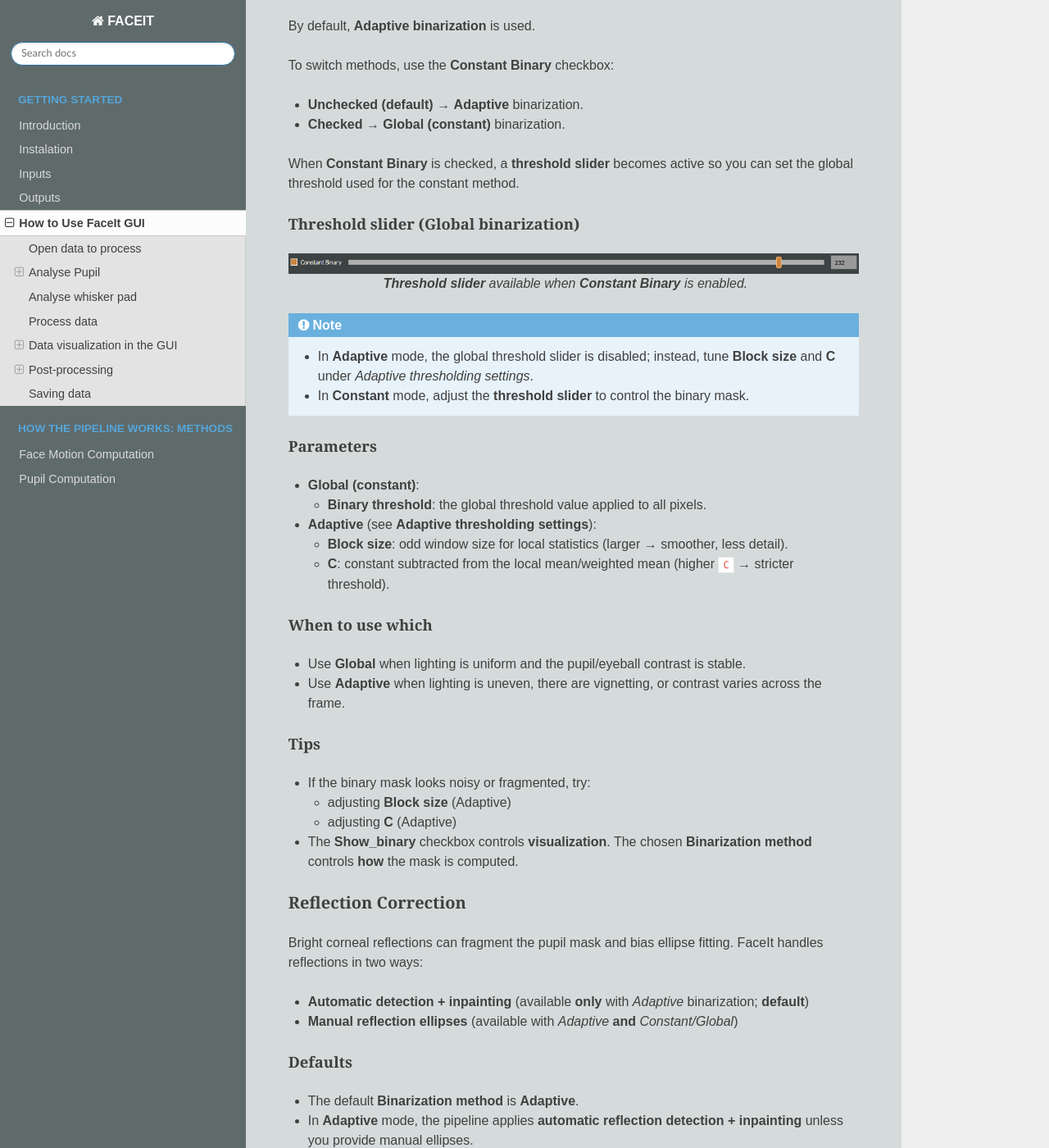
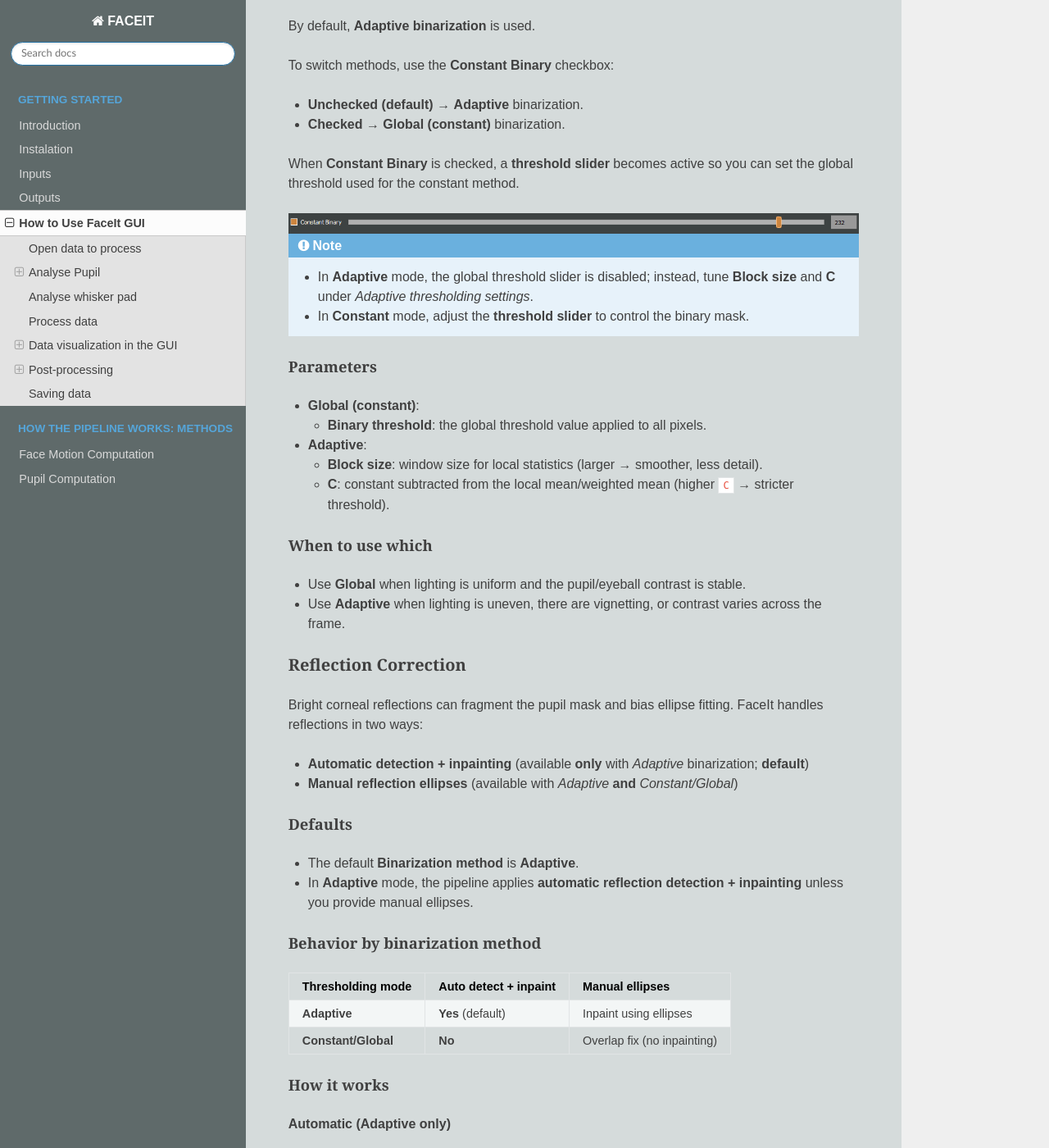
Before and after one commit to Bacci-Lab/FaceIt, a Sphinx documentation site: the page built from docs/source/Using_GUI.rst, in a window 1280 px wide and 1400 px high, scrolled down 1914 px. Shown: the whole window at 82% size. Built offline with Sphinx 7.4.7 and the Read the Docs theme 3.1.0, drawn with Linux system fonts in a browser that asks for light colours; some of the changed text lies outside the part shown.

Commit message:
update doc

```diff
--- a/docs/source/Using_GUI.rst
+++ b/docs/source/Using_GUI.rst
@@ -106,15 +106,11 @@
 global threshold used for the constant method.
 
 
-Threshold slider (Global binarization)
-~~~~~~~~~~~~~~~~~~~~~~~~~~~~~~~~~~~~~~
-
 .. figure:: _static/threshold_slider.png
    :alt: Threshold slider shown when Constant Binary is enabled
    :width: 900px
    :align: center
 
-   **Threshold slider** available when **Constant Binary** is enabled.
 
 
 
@@ -130,9 +126,9 @@
 
   - **Binary threshold**: the global threshold value applied to all pixels.
 
-- **Adaptive** (see **Adaptive thresholding settings**):
+- **Adaptive**:
 
-  - **Block size**: odd window size for local statistics (larger → smoother, less detail).
+  - **Block size**: window size for local statistics (larger → smoother, less detail).
   - **C**: constant subtracted from the local mean/weighted mean (higher ``C`` → stricter threshold).
 
 When to use which
@@ -141,15 +137,6 @@
 - Use **Global** when lighting is uniform and the pupil/eyeball contrast is stable.
 - Use **Adaptive** when lighting is uneven, there are vignetting, or contrast varies across the frame.
 
-Tips
-~~~~
-
-- If the binary mask looks noisy or fragmented, try:
-
-  - adjusting **Block size** (Adaptive)
-  - adjusting **C** (Adaptive)
-
-- The **Show_binary** checkbox controls **visualization**. The chosen **Binarization method** controls **how** the mask is computed.
 
 Reflection Correction
 ---------------------
@@ -221,12 +208,16 @@
 ----------------
 
 Uneven illumination and low contrast can break the pupil mask. FaceIt provides two
-complementary tools to precondition frames **before** binarization:
+complementary tools to precondition frames before binarization:
 
 - **Uniform Image Adjustment** — apply the same saturation/contrast everywhere.
 - **Gradual Image Adjustment** — apply a spatial brightness/saturation gradient to
   compensate vignetting or directional lighting.
 
+.. figure:: _static/Light_adgustment.png
+   :alt:  Light adjustment panel
+   :width: 900px
+   :align: center
 
 At a glance
 ~~~~~~~~~~~
```
Also changed, not shown: other parts of docs/source/Using_GUI.rst (+1 -1 lines), docs/source/_static/Light_adgustment.png (added).
